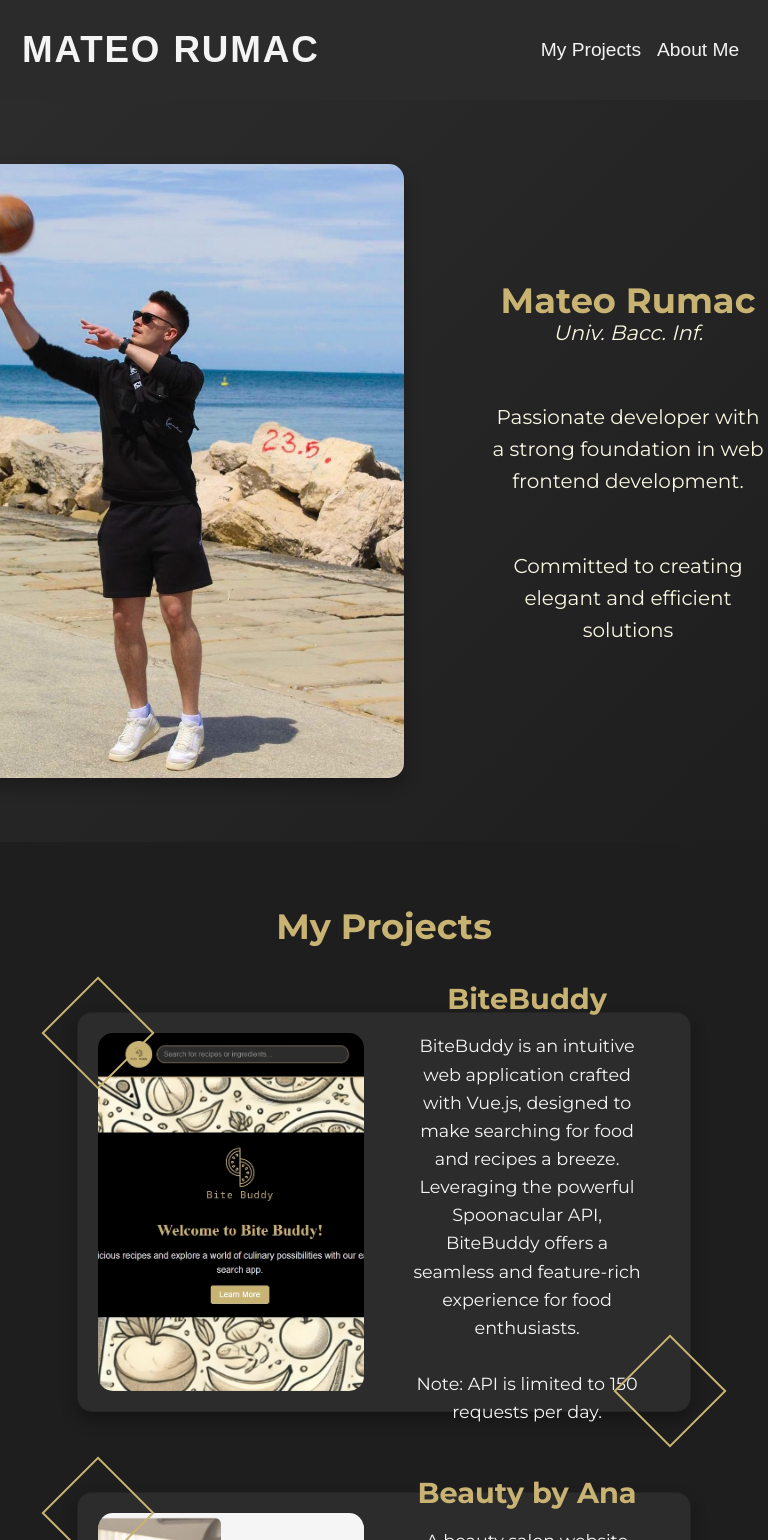
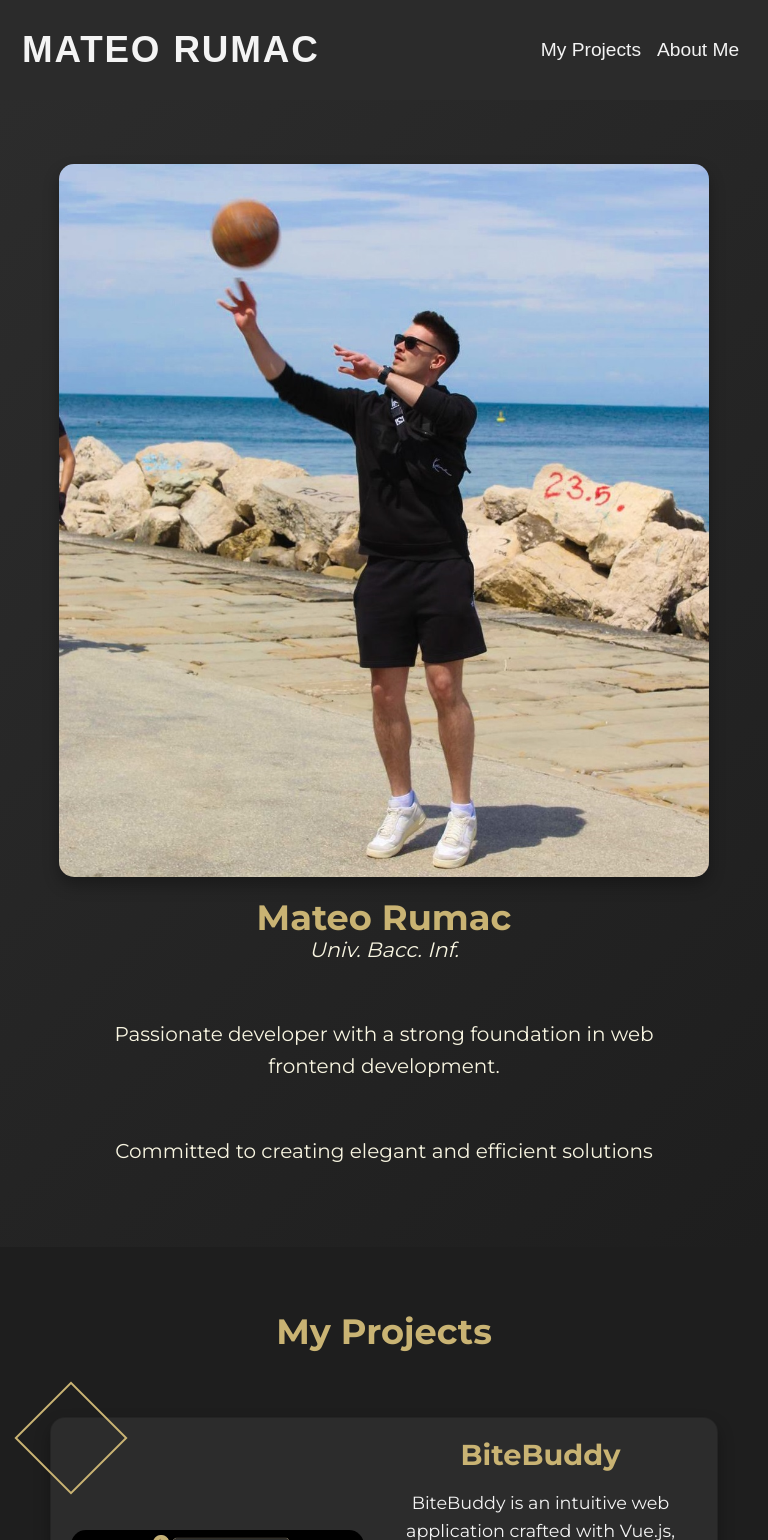
Before and after one commit to mateorumac/portfolioo, a Vue app: page / in a window 768 px wide. Shown: the top 1540 px of the page. Built offline with nearby package versions, Linux system fonts and the light colour scheme.

Commit message:
Tablet responsivness/fixed laptop responsivness

```diff
--- a/src/components/Navbar.vue
+++ b/src/components/Navbar.vue
@@ -44,8 +44,8 @@ header {
   width: 100%;
   z-index: 1000;
   transition: background-color 0.3s ease, opacity 0.3s ease;
-  background-color: rgba(30, 30, 30, 0.94); /* See-through dark background */
-  backdrop-filter: blur(5px); /* Adds blur to enhance transparency */
+  background-color: rgba(30, 30, 30, 0.94);
+  backdrop-filter: blur(5px);
   color: #c9b373;
   font-family: 'Poppins', sans-serif;
 }
@@ -58,11 +58,11 @@ header {
 }
 
 .nav {
-  font-size: 2.3rem; /* Increase font size */
-  font-weight: 700; /* Make the name bold */
-  letter-spacing: 0.05em; /* Slight letter spacing for emphasis */
-  color: #f4f4f4; /* Brighter color to stand out */
-  text-transform: uppercase; /* Optional: Makes the name uppercase */
+  font-size: 2.3rem;
+  font-weight: 700;
+  letter-spacing: 0.05em;
+  color: #f4f4f4;
+  text-transform: uppercase;
   margin: 0;
   text-decoration: none;
   cursor: pointer;
@@ -71,7 +71,7 @@ header {
 }
 
 .nav:hover {
-  transform: scale(1.05); /* Scale up the text slightly */
+  transform: scale(1.05);
 }
 
 .nav-links {
@@ -106,11 +106,11 @@ header {
 
 .nav-link:hover::before {
   visibility: visible;
-  width: 100%; /* Underline effect on hover */
+  width: 100%;
 }
 
 .nav-link:hover {
-  transform: scale(1.1); /* Grow the link slightly */
+  transform: scale(1.1);
 }
 
 /* Media query for mobile view */
--- a/src/views/HomeView.vue
+++ b/src/views/HomeView.vue
@@ -19,8 +19,6 @@
     <div class="container2">
       <h2>My Projects</h2>
       <div class="cards-container">
-        <!-- First Project Card -->
-
         <div class="card">
           <div class="card-image">
             <a href="https://bbuddy-mateorumacs-projects.vercel.app/" target="_blank">
@@ -36,7 +34,6 @@
             </p>
           </div>
         </div>
-
         <div class="card">
           <div class="card-image">
             <a href="https://frontend-wa.vercel.app" target="_blank">
@@ -54,7 +51,6 @@
             </p>
           </div>
         </div>
-        <!-- Second Project Card -->
         <div class="card">
           <div class="card-image">
             <a href="https://pizzeria-jupiter.vercel.app/" target="_blank">
@@ -81,19 +77,16 @@
             </p>
           </div>
         </div>
-        <!-- Add more project cards as needed -->
+        <!-- Add more cards -->
       </div>
     </div>
   </section>
-
   <section id="about">
     <div class="container5">
       <h2>Some details about me</h2> <br>
       <p class="aboutme">Hello everyone!👋 <br><br> I'm Mateo Rumac, a 24-year-old recent graduate from Juraj Dobrila University in Pula, Croatia, specializing in front-end web development. Outside of my academic journey, I love diving into real-world projects, transforming lines of code into meaningful digital experiences.
-
-<br><br><br>With a C1 proficiency in English, I handle both the technical and communication sides of projects with ease. I'm on the lookout for entry or junior-level positions in web development, eager to bring my skills and passion to new challenges.
-
-<br><br><br>Let's connect and turn ideas into engaging digital realities! If you'd like to know more about me, feel free to download my resume below!</p><br>
+        <br><br><br>With a C1 proficiency in English, I handle both the technical and communication sides of projects with ease. I'm on the lookout for entry or junior-level positions in web development, eager to bring my skills and passion to new challenges.
+        <br><br><br>Let's connect and turn ideas into engaging digital realities! If you'd like to know more about me, feel free to download my resume below!</p><br>
       <button class="dwnldbtn" @click="visitResumeSite">View Resume</button>
     </div>
   </section>
@@ -212,7 +205,7 @@ p {
 }
 
 #profile {
-  background: linear-gradient(135deg, #2c2c2c, #1E1E1E); /* Subtle gradient */
+  background: linear-gradient(135deg, #2c2c2c, #1E1E1E);
   padding: 4rem 0;
   color: #f8f5e1;
 }
@@ -489,19 +482,22 @@ p {
 
   .profile-image img {
     width: 100%;
-    margin-left: -150px;
+    margin-left: -30px;
   }
 
   .cards-container {
-    display: grid;
-    grid-template-columns: repeat(2, 1fr);
-    gap: 3rem;
+    display: flex;
+    flex-direction: column;
+    gap: 5rem;
+    align-items: center;
+    padding: 0 20px;
   }
 
   .card {
     height: auto;
     width: 100%;
-    max-width: none;
+    max-width: 900px;
+    margin: 0 auto;
   }
 
   .card-image {
@@ -527,6 +523,72 @@ p {
   .nav-link {
     font-size: 1.4rem;
     margin: 0 1.5rem;
+  }
+}
+
+/* Tablet screens */
+@media only screen and (min-width: 768px) and (max-width: 1023px) {
+  .container4,
+  .container5,
+  .container3 {
+    max-width: 650px;
+    margin: 0 auto;
+  }
+
+  .profile-content {
+    flex-direction: column;
+    align-items: center;
+    text-align: center;
+  }
+
+  .profile-info {
+    max-width: 100%;
+    margin-left: 0;
+  }
+
+  .profile-image img {
+    width: 100%;
+    margin-left: 0;
+    margin-bottom: 20px;
+  }
+
+  .cards-container {
+    display: flex;
+    flex-direction: column;
+    gap: 4rem;
+    padding: 0 50px;
+  }
+
+  .card {
+    height: auto;
+    width: 100%;
+    max-width: 100%;
+    margin: 0 auto;
+  }
+
+  .card-image {
+    width: 100%;
+    height: 220px;
+  }
+
+  .card-content {
+    width: 100%;
+    padding: 0 10px;
+  }
+
+  .dwnldbtn {
+    font-size: 1.1rem;
+    padding: 12px 16px;
+  }
+
+  header .container {
+    max-width: 100%;
+    margin: 0 auto;
+  }
+
+  .nav-link {
+    font-size: 1.3rem;
+    margin: 0 1.2rem;
   }
 }
 
```
Also changed, not shown: src/assets/prof.jpg (deleted).
